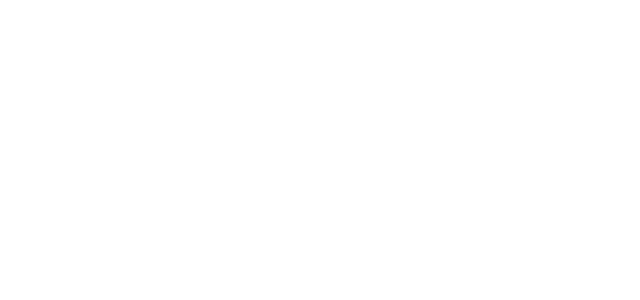
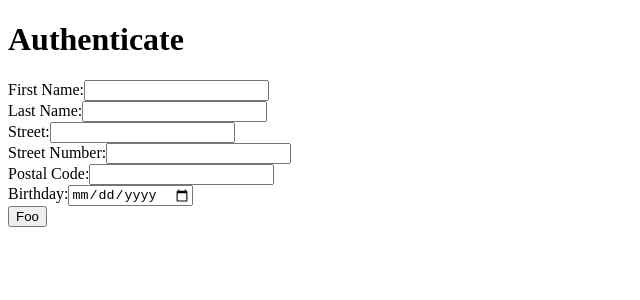
Before and after one commit to muhamedbaqir/Digital-Voting-System, a React (Create React App) app in the folder react-app/: page /authenticate in a window 1280 px wide. Before the commit this address had no page. Shown: the top 300 px of the page, without its empty margins (0-640 px from the left). Built offline with nearby package versions, Linux system fonts and the light colour scheme.

Commit message:
split vote page into 2 and setup success page

```diff
--- a/react-app/src/App.js
+++ b/react-app/src/App.js
@@ -2,14 +2,18 @@
 import "./App.css";
 
 import Home from "./components/Home";
+import Authenticate from "./components/Authenticate";
 import Vote from "./components/Vote";
+import Success from "./components/Success";
 
 function App() {
   return (
     <Router>
       <Routes>
         <Route path="/" element={<Home />} />
+        <Route path="/authenticate" element={<Authenticate />} />
         <Route path="/vote" element={<Vote />} />
+        <Route path="/success" element={<Success />} />
       </Routes>
     </Router>
   );
--- /dev/null
+++ b/react-app/src/components/Authenticate.js
@@ -0,0 +1,55 @@
+import { useState } from "react";
+import { Link } from "react-router-dom";
+
+export default function Authenticate() {
+  // maybe break apart into two pages and transition using session storage
+  const [formData, setFormData] = useState({
+    firstName: "",
+    lastName: "",
+    street: "",
+    streetNumber: "",
+    city: "",
+    postalCode: "",
+    birthDate: null,
+  });
+
+  const handleSubmit = () => {};
+
+  return (
+    <>
+      <h1>Authenticate</h1>
+      <form>
+        <div id="personalInfo">
+          <label for="firstName">First Name:</label>
+          <input type="text" id="firstName" />
+          <br />
+          <label for="lastName">Last Name:</label>
+          <input type="text" id="lastName" />
+          <br />
+
+          <label for="street"> Street:</label>
+          <input type="text" id="street" />
+          <br />
+
+          <label for="streetNumber">Street Number:</label>
+          <input type="number" id="streetNumber" />
+          <br />
+
+          <label for="postalCode">Postal Code:</label>
+          <input type="number" id="postalCode" />
+          <br />
+
+          <label for="birthday">Birthday:</label>
+          <input type="Date" id="birthday" />
+
+          <br />
+          <Link to="/vote">
+            <button type="submit" onSubmit={handleSubmit()}>
+              Foo
+            </button>
+          </Link>
+        </div>
+      </form>
+    </>
+  );
+}
--- a/react-app/src/components/Home.js
+++ b/react-app/src/components/Home.js
@@ -44,7 +44,7 @@
         <div>
           <h1>the election is still running</h1>
           <li>
-            <Link to="/vote">go vote</Link>
+            <Link to="/authenticate">go vote</Link>
           </li>
         </div>
       ) : (
--- /dev/null
+++ b/react-app/src/components/Success.js
@@ -0,0 +1,10 @@
+import { Link } from "react-router-dom";
+
+export default function Success() {
+  return (
+    <>
+      <h1>Vote successful!</h1>
+      <Link to="/">go to Home</Link>
+    </>
+  );
+}
--- a/react-app/src/components/Vote.js
+++ b/react-app/src/components/Vote.js
@@ -1,54 +1,11 @@
-import { useState } from "react";
+import { Link } from "react-router-dom";
 
 export default function Vote() {
-  // maybe break apart into two pages and transition using session storage
-  const [formData, setFormData] = useState({
-    firstName: "",
-    lastName: "",
-    street: "",
-    streetNumber: "",
-    city: "",
-    postalCode: "",
-    birthDate: null,
-  });
-
   const candidates = ["tom", "alex", "bob"];
   const parties = ["spd", "csu", "afd"];
 
-  const handleSubmit = () => {};
-
   return (
     <>
-      <h1>Vote</h1>
-      <form>
-        <div id="personalInfo">
-          <label for="firstName">First Name:</label>
-          <input type="text" id="firstName" />
-          <br />
-          <label for="lastName">Last Name:</label>
-          <input type="text" id="lastName" />
-          <br />
-
-          <label for="street"> Street:</label>
-          <input type="text" id="street" />
-          <br />
-
-          <label for="streetNumber">Street Number:</label>
-          <input type="number" id="streetNumber" />
-          <br />
-
-          <label for="postalCode">Postal Code:</label>
-          <input type="number" id="postalCode" />
-          <br />
-
-          <label for="birthday">Birthday:</label>
-          <input type="Date" id="birthday" />
-
-          <br />
-          <button type="submit" onSubmit={handleSubmit()}>
-            Foo
-          </button>
-        </div>
       <div id="votes">
         <label for="firstVote">first Vote:</label>
         <select>
@@ -65,8 +22,12 @@
           ))}
         </select>
         <br />
+        <Link to="/success">
+          <button type="submit" onSubmit={() => {}}>
+            Foo
+          </button>
+        </Link>
       </div>
-      </form>
     </>
   );
 }
```
Lines whose indentation alone changed are shown as unchanged.
